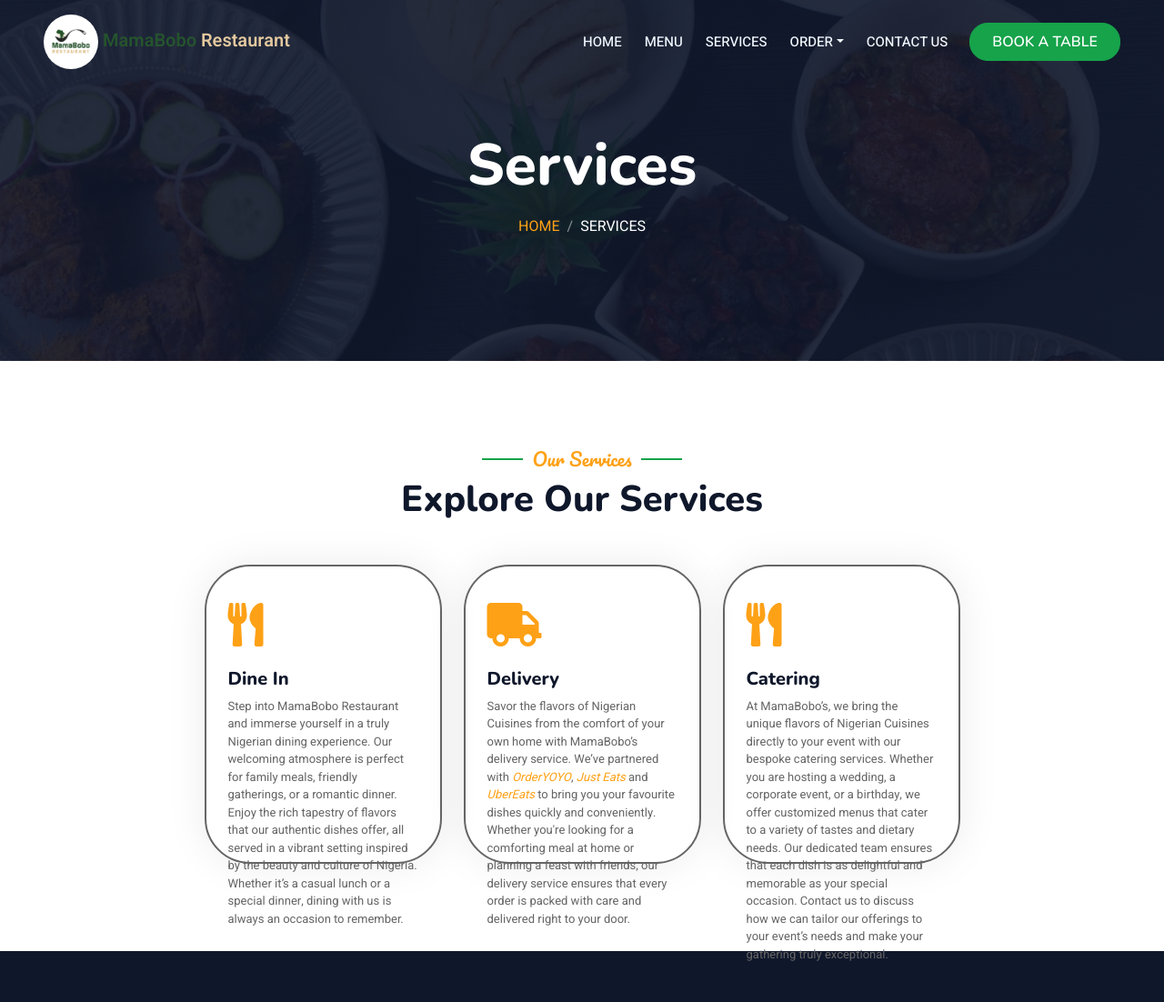
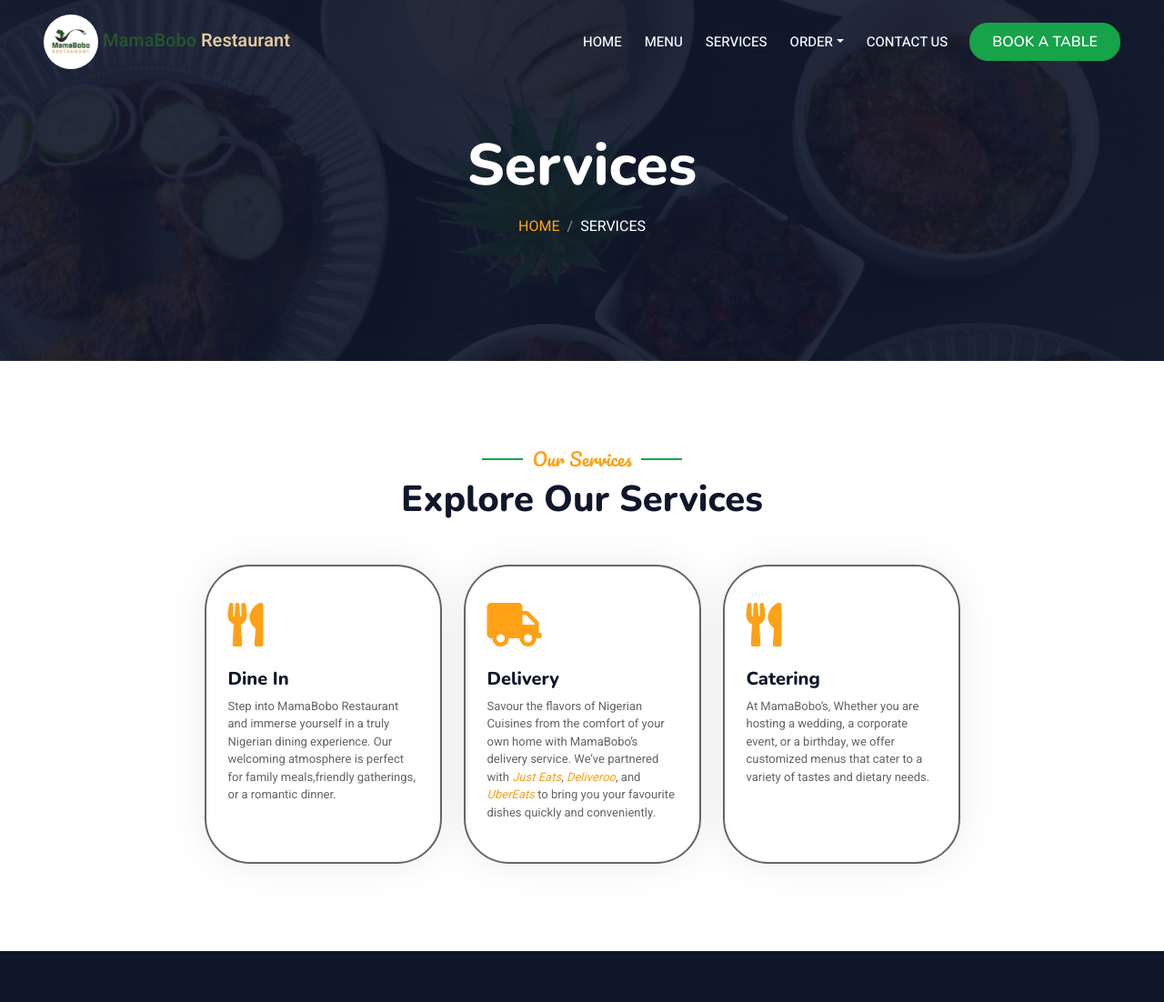
Before and after one commit to Oluwatobiloba777/oluwatobiloba777.github.io, a plain HTML site: page services.html in a window 1280 px wide. Shown: the top 1102 px of the page at 91% size. Drawn offline with nearby package versions, Linux system fonts and the light colour scheme.

Commit message:
UPDATEED SERVICES

```diff
--- a/services.html
+++ b/services.html
@@ -102,7 +102,7 @@
                             <div class="p-4">
                                 <i class="fa fa-3x fa-utensils text-primary mb-4"></i>
                                 <h5>Dine In</h5>
-                                <p class="service_paragraph">Step into MamaBobo Restaurant  and immerse yourself in a truly Nigerian dining experience. Our welcoming atmosphere is perfect for family meals, friendly gatherings, or a romantic dinner. Enjoy the rich tapestry of flavors that our authentic dishes offer, all served in a vibrant setting inspired by the beauty and culture of Nigeria. Whether it’s a casual lunch or a special dinner, dining with us is always an occasion to remember.</p>
+                                <p class="service_paragraph">Step into MamaBobo Restaurant and immerse yourself in a truly Nigerian dining experience. Our welcoming atmosphere is perfect for family meals,friendly gatherings, or a romantic dinner.</p>
                             </div>
                         </div>
                     </div>
@@ -111,7 +111,9 @@
                             <div class="p-4">
                                 <i class="fa fa-3x fa-truck text-primary mb-4"></i>
                                 <h5>Delivery</h5>
-                                <p class="service_paragraph">Savor the flavors of Nigerian Cuisines from the comfort of your own home with MamaBobo’s delivery service. We’ve partnered with <a href="https://mamabobo.co.uk/?serviceType=Pickup&utm_source=GoogleRedirect&utm_medium=organic&rwg_token=AJKvS9WDQEzg3d3PSJxr2oVfbPOf0tAx7orgvXtcpvimAZIwaTXSYw56QtqVqhoQ1eTdSZsN4Ix8xzfXB4P4oJklOa2DejWSdw%3D%3D" style="text-decoration: none;"><i>OrderYOYO</i></a>, <a href="https://www.just-eat.co.uk/restaurants-mama-bobo-africa-restaurant-ballynafoy/menu?serviceType=collection&utm_source=google&utm_medium=organic&utm_campaign=foodorder" style="text-decoration: none;"><i>Just Eats</i></a> and <a href="https://www.ubereats.com/gb/store/mama-bobo-restaurant/fBYs2Wk_XsKQX_xu53hhyw?diningMode=PICKUP&utm_campaign=place-action-link&utm_medium=organic&utm_source=google" style="text-decoration: none;"><i>UberEats</i></a> to bring you your favourite dishes quickly and conveniently. Whether you're looking for a comforting meal at home or planning a feast with friends, our delivery service ensures that every order is packed with care and delivered right to your door.</p>
+                                <p class="service_paragraph">Savour the flavors of Nigerian Cuisines from the comfort of your own home with MamaBobo’s delivery service. We’ve partnered with
+                                    <a href="https://www.just-eat.co.uk/restaurants-mama-bobo-africa-restaurant-ballynafoy/menu?serviceType=collection&utm_source=google&utm_medium=organic&utm_campaign=foodorder" style="text-decoration: none;"><i>Just Eats</i></a>, <a href="https://deliveroo.co.uk/menu/Belfast/ballynafeigh/mama-bobo-restaurant?geohash=gcey3r6m7vxq" style="text-decoration: none;"><i>Deliveroo</i></a>, and <a href="https://www.ubereats.com/gb/store/mama-bobo-restaurant/fBYs2Wk_XsKQX_xu53hhyw?diningMode=PICKUP&utm_campaign=place-action-link&utm_medium=organic&utm_source=google" style="text-decoration: none;"><i>UberEats</i></a> to bring you your favourite dishes quickly and conveniently.
+                                </p>
                             </div>
                         </div>
                     </div>
@@ -120,7 +122,7 @@
                             <div class="p-4">
                                 <i class="fa fa-3x fa-utensils text-primary mb-4"></i>
                                 <h5>Catering</h5>
-                                <p class="service_paragraph">At MamaBobo’s, we bring the unique flavors of Nigerian Cuisines directly to your event with our bespoke catering services. Whether you are hosting a wedding, a corporate event, or a birthday, we offer customized menus that cater to a variety of tastes and dietary needs. Our dedicated team ensures that each dish is as delightful and memorable as your special occasion. Contact us to discuss how we can tailor our offerings to your event’s needs and make your gathering truly exceptional.</p>
+                                <p class="service_paragraph">At MamaBobo’s, Whether you are hosting a wedding, a corporate event, or a birthday, we offer customized menus that cater to a variety of tastes and dietary needs.</p>
                             </div>
                         </div>
                     </div>
```
